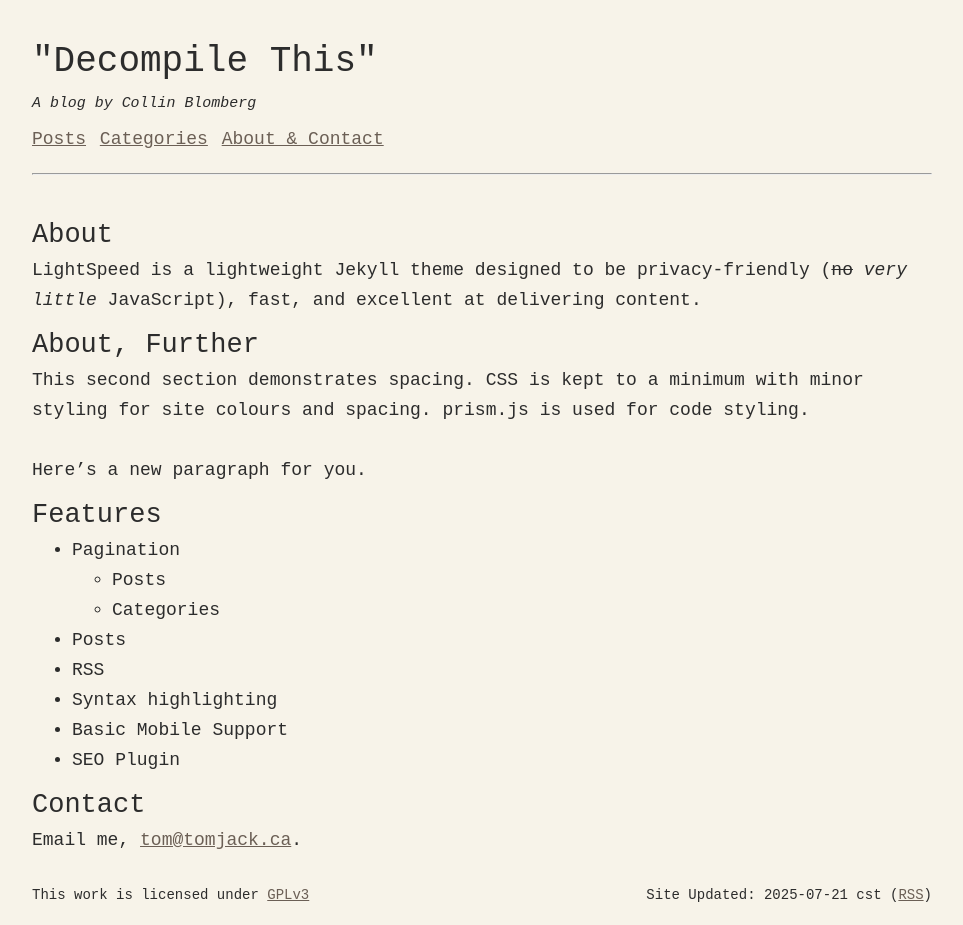
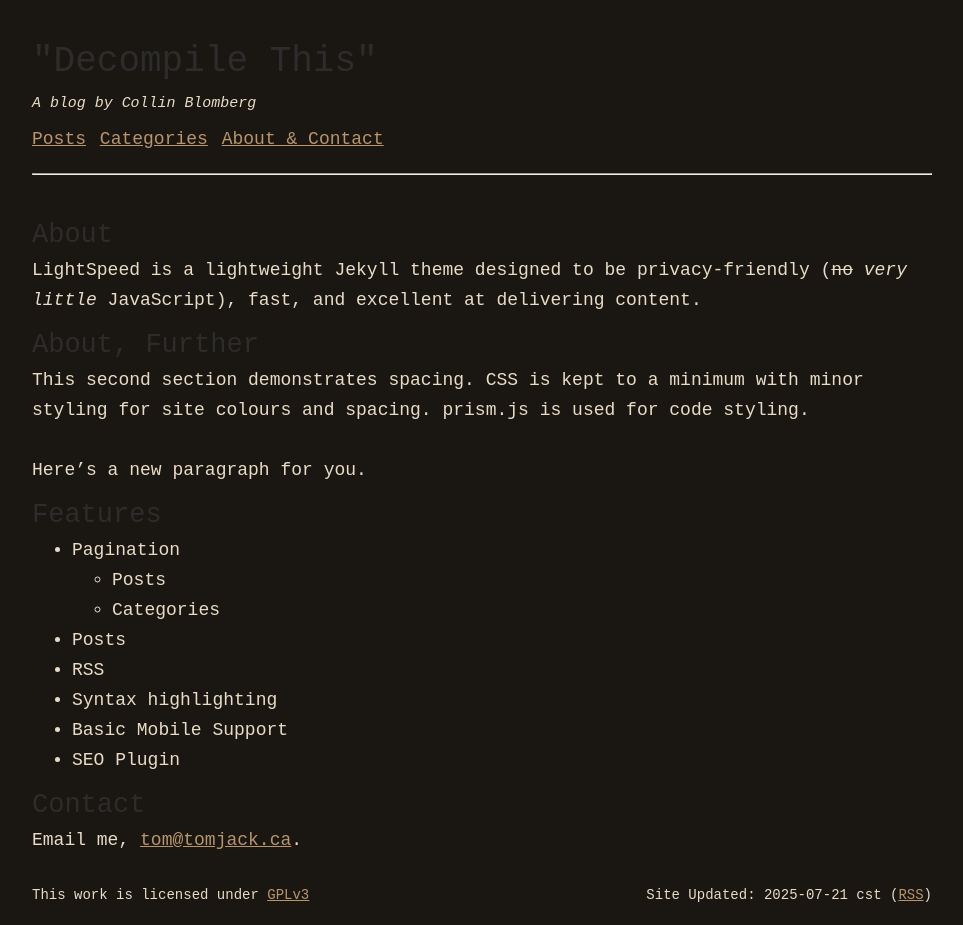
Before and after one commit to Wagonx/wagonx.github.io, a Jekyll site: the page built from index.md, in a window 1280 px wide. Shown: the whole page, without its empty margins (158-1121 px from the left). Built offline with Jekyll 4.4.1, drawn with Linux system fonts in a browser that asks for light colours.

Commit message:
more theme

```diff
--- a/_sass/page.scss
+++ b/_sass/page.scss
@@ -38,8 +38,8 @@ header h1, h5 {
 /* 04 Color and contrast */
 
 body {
-  color: #2C2C2C;
-  background-color: #F7F3E9;
+  color: #E8DCC6;
+  background-color: #1A1612;
 }
 
 h1,
@@ -62,7 +62,7 @@ code {
 /* 06 Primary color */
 
 a {
-  color: #6B5F55;
+  color: #B8956A;
 }
 
 /* 07 Secondary colors */
```
